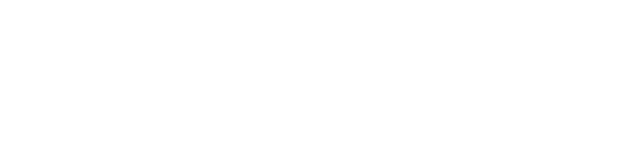
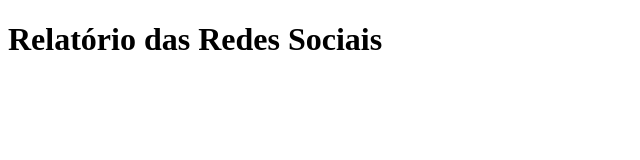
Before and after one commit to juniorranchuk/Rede-Social, a plain HTML site: page index.html in a window 1280 px wide. Shown: the whole page, without its empty margins (0-640 px from the left). Drawn offline with Linux system fonts and the light colour scheme.

Commit message:
Relatorio

```diff
--- a/index.html
+++ b/index.html
@@ -6,7 +6,9 @@
     <title>Redes Sociais</title>
 </head>
 <body>
-    <header></header>
+    <header>
+        <h1>Relatório das Redes Sociais</h1>
+    </header>
     <main></main>
     <footer></footer>
 </body>
```
